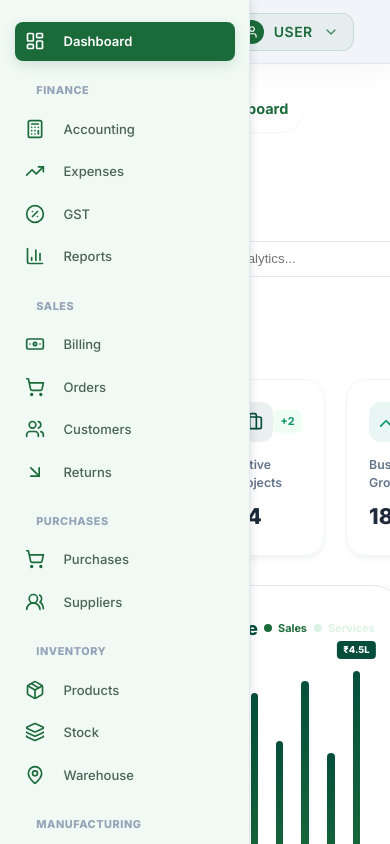
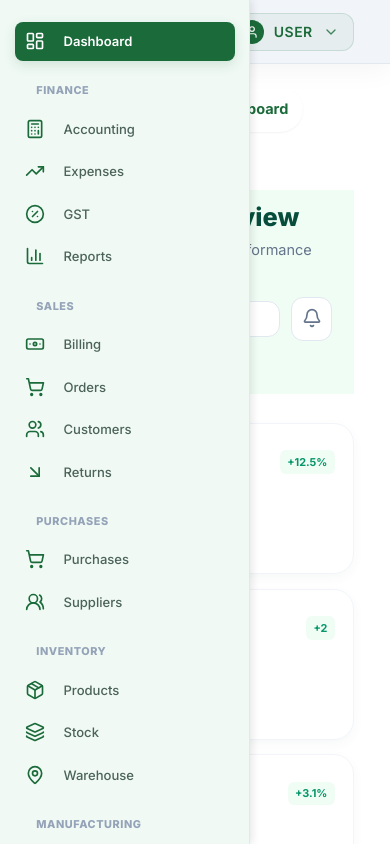
Before and after one commit to betasoftnet-png/CLIKS-BUS-FE, a React (Vite) app: page /business/dashboard in a window 390 px wide. Built offline with nearby package versions, Linux system fonts and the light colour scheme; no server answers; sample sign-in values are in the browser's storage.

Commit message:
refactor: decouple business dashboard UI styling into CSS classes for improved maintainability

```diff
--- a/src/App.css
+++ b/src/App.css
@@ -2154,3 +2154,215 @@ div[style*="background-color: '#F0F9F4'"] {
     background: #ffffff !important;
     background-color: #ffffff !important;
 }
+
+/* ============================================================
+   Production Responsive Dashboard Styles
+   ============================================================ */
+
+.dashboard-header {
+    display: flex;
+    justify-content: space-between;
+    align-items: center;
+    margin-bottom: 2rem;
+    gap: 1.5rem;
+}
+
+.dashboard-header-title h1 {
+    font-size: 1.75rem;
+    font-weight: 800;
+    color: #064E3B;
+    margin-bottom: 0.25rem;
+}
+
+.dashboard-header-title p {
+    color: #64748B;
+}
+
+.dashboard-header-actions {
+    display: flex;
+    align-items: center;
+    gap: 1rem;
+}
+
+.dashboard-search-wrapper {
+    position: relative;
+}
+
+.dashboard-search-input {
+    padding: 0.65rem 1rem 0.65rem 2.5rem;
+    border-radius: 12px;
+    border: 1px solid #E2E8F0;
+    outline: none;
+    width: 260px;
+    background: white;
+    transition: all 0.2s ease;
+}
+
+.dashboard-search-input:focus {
+    border-color: #1B6B3A;
+    box-shadow: 0 0 0 3px rgba(27, 107, 58, 0.1);
+}
+
+.dashboard-stats-grid {
+    display: grid;
+    grid-template-columns: repeat(4, 1fr);
+    gap: 1.5rem;
+    margin-bottom: 2rem;
+}
+
+.dashboard-stat-card {
+    background: white;
+    padding: 1.5rem;
+    border-radius: 20px;
+    border: 1px solid #F1F5F9;
+    box-shadow: 0 4px 12px rgba(6, 78, 59, 0.04);
+    transition: all 0.2s ease;
+}
+
+.dashboard-stat-card:hover {
+    transform: translateY(-2px);
+    box-shadow: 0 8px 24px rgba(6, 78, 59, 0.08);
+    border-color: #1B6B3A40;
+}
+
+.dashboard-main-col {
+    display: flex;
+    flex-direction: column;
+    gap: 1.5rem;
+}
+
+.dashboard-chart-card {
+    background: white;
+    padding: 2rem;
+    border-radius: 32px;
+    border: 1px solid #E2E8F0;
+    box-shadow: 0 4px 12px rgba(6, 78, 59, 0.02);
+}
+
+.dashboard-chart-header {
+    display: flex;
+    justify-content: space-between;
+    align-items: center;
+    margin-bottom: 2rem;
+    gap: 1rem;
+}
+
+.dashboard-chart-bars-container {
+    height: 240px;
+    display: flex;
+    align-items: flex-end;
+    gap: 1.25rem;
+    padding: 0 1rem;
+    overflow-x: auto;
+}
+
+.inventory-health-grid {
+    display: grid;
+    grid-template-columns: repeat(3, 1fr);
+    gap: 1.5rem;
+}
+
+.dashboard-goal-card {
+    background: linear-gradient(135deg, #1B6B3A 0%, #064E3B 100%);
+    padding: 2rem;
+    border-radius: 32px;
+    color: white;
+    position: relative;
+    overflow: hidden;
+    box-shadow: 0 20px 25px -5px rgba(27, 107, 58, 0.2);
+    transition: all 0.3s ease;
+}
+
+.dashboard-goal-card:hover {
+    transform: translateY(-4px);
+    box-shadow: 0 24px 35px -5px rgba(27, 107, 58, 0.3);
+}
+
+.dashboard-ops-card {
+    background: white;
+    padding: 2rem;
+    border-radius: 32px;
+    border: 1px solid #E2E8F0;
+    box-shadow: 0 4px 12px rgba(6, 78, 59, 0.02);
+}
+
+.breadcrumbs-container {
+    padding: 0 2rem;
+    padding-top: 1.5rem;
+    flex-shrink: 0;
+}
+
+@media (max-width: 1024px) {
+    .dashboard-stats-grid {
+        grid-template-columns: repeat(2, 1fr);
+    }
+}
+
+@media (max-width: 768px) {
+    .dashboard-header {
+        flex-direction: column;
+        align-items: flex-start;
+        gap: 1rem;
+    }
+
+    .dashboard-header-actions {
+        width: 100%;
+        justify-content: flex-start;
+        flex-wrap: wrap;
+        gap: 0.75rem;
+    }
+
+    .dashboard-search-wrapper {
+        flex: 1;
+        min-width: 200px;
+    }
+
+    .dashboard-search-input {
+        width: 100%;
+    }
+
+    .inventory-health-grid {
+        grid-template-columns: 1fr;
+        gap: 1rem;
+    }
+}
+
+@media (max-width: 640px) {
+    .dashboard-stats-grid {
+        grid-template-columns: 1fr;
+        gap: 1rem;
+    }
+
+    .dashboard-stat-card {
+        padding: 1.25rem;
+    }
+
+    .dashboard-chart-card {
+        padding: 1.25rem;
+    }
+
+    .dashboard-chart-header {
+        flex-direction: column;
+        align-items: flex-start;
+        gap: 0.5rem;
+        margin-bottom: 1.5rem;
+    }
+
+    .dashboard-chart-bars-container {
+        gap: 0.5rem;
+        padding: 0;
+    }
+
+    .dashboard-goal-card {
+        padding: 1.5rem;
+    }
+
+    .dashboard-ops-card {
+        padding: 1.5rem;
+    }
+
+    .breadcrumbs-container {
+        padding: 0 1rem;
+        padding-top: 1rem;
+    }
+}
--- a/src/pages/BusinessDashboard.jsx
+++ b/src/pages/BusinessDashboard.jsx
@@ -27,20 +27,20 @@ const BusinessDashboard = () => {
     ];
 
     return (
-        <div style={{ padding: '2rem', background: '#ffffff', minHeight: '100vh' }}>
+        <div className="premium-container" style={{ minHeight: '100vh' }}>
             {/* Header */}
-            <div style={{ display: 'flex', justifyContent: 'space-between', alignItems: 'center', marginBottom: '2rem' }}>
-                <div>
-                    <h1 style={{ fontSize: '1.75rem', fontWeight: '800', color: '#064E3B', marginBottom: '0.25rem' }}>Business Overview</h1>
-                    <p style={{ color: '#64748B' }}>Monitor your enterprise performance and operations.</p>
+            <div className="dashboard-header">
+                <div className="dashboard-header-title">
+                    <h1>Business Overview</h1>
+                    <p>Monitor your enterprise performance and operations.</p>
                 </div>
-                <div style={{ display: 'flex', gap: '1rem' }}>
-                    <div style={{ position: 'relative' }}>
+                <div className="dashboard-header-actions">
+                    <div className="dashboard-search-wrapper">
                         <Search size={18} style={{ position: 'absolute', left: '12px', top: '50%', transform: 'translateY(-50%)', color: '#94A3B8' }} />
                         <input
                             type="text"
                             placeholder="Search analytics..."
-                            style={{ padding: '0.65rem 1rem 0.65rem 2.5rem', borderRadius: '12px', border: '1px solid #E2E8F0', outline: 'none', width: '260px' }}
+                            className="dashboard-search-input"
                         />
                     </div>
                     <button style={{ padding: '0.65rem', borderRadius: '12px', border: '1px solid #E2E8F0', background: 'white', color: '#64748B' }}>
@@ -53,9 +53,9 @@ const BusinessDashboard = () => {
             </div>
 
             {/* Stats Grid */}
-            <div style={{ display: 'grid', gridTemplateColumns: 'repeat(4, 1fr)', gap: '1.5rem', marginBottom: '2rem' }}>
+            <div className="dashboard-stats-grid">
                 {stats.map((stat, idx) => (
-                    <div key={idx} style={{ background: 'white', padding: '1.5rem', borderRadius: '20px', border: '1px solid #F1F5F9', boxShadow: '0 4px 6px -1px rgba(0,0,0,0.05)' }}>
+                    <div key={idx} className="dashboard-stat-card">
                         <div style={{ display: 'flex', justifyContent: 'space-between', alignItems: 'center', marginBottom: '1rem' }}>
                             <div style={{ width: '40px', height: '40px', borderRadius: '12px', background: `${stat.color}15`, display: 'flex', alignItems: 'center', justifyContent: 'center', color: stat.color }}>
                                 <stat.icon size={20} />
@@ -69,11 +69,11 @@ const BusinessDashboard = () => {
             </div>
 
             {/* Charts & Activity */}
-            <div style={{ display: 'grid', gridTemplateColumns: '2fr 1fr', gap: '1.5rem' }}>
-                <div style={{ display: 'flex', flexDirection: 'column', gap: '1.5rem' }}>
+            <div className="content-grid">
+                <div className="dashboard-main-col">
                     {/* Revenue Chart */}
-                    <div style={{ background: 'white', padding: '2rem', borderRadius: '32px', border: '1px solid #E2E8F0', boxShadow: '0 4px 6px -1px rgba(0,0,0,0.02)' }}>
-                        <div style={{ display: 'flex', justifyContent: 'space-between', alignItems: 'center', marginBottom: '2rem' }}>
+                    <div className="dashboard-chart-card">
+                        <div className="dashboard-chart-header">
                             <h2 style={{ fontSize: '1.25rem', fontWeight: '800', color: '#064E3B' }}>Revenue Performance</h2>
                             <div style={{ display: 'flex', gap: '0.5rem' }}>
                                 <span style={{ display: 'flex', alignItems: 'center', gap: '0.4rem', fontSize: '0.75rem', fontWeight: '700', color: '#1B6B3A' }}>
@@ -84,7 +84,7 @@ const BusinessDashboard = () => {
                                 </span>
                             </div>
                         </div>
-                        <div style={{ height: '240px', display: 'flex', alignItems: 'flex-end', gap: '1.25rem', padding: '0 1rem' }}>
+                        <div className="dashboard-chart-bars-container">
                             {[45, 65, 40, 85, 55, 95, 75, 80, 60, 85, 55, 100].map((h, i) => (
                                 <div key={i} style={{ flex: 1, position: 'relative', display: 'flex', flexDirection: 'column', justifyContent: 'flex-end', height: '100%' }}>
                                     <div style={{ height: `${h}%`, width: '100%', background: 'linear-gradient(to top, #1B6B3A, #064E3B)', borderRadius: '8px 8px 4px 4px', position: 'relative' }}>
@@ -99,9 +99,9 @@ const BusinessDashboard = () => {
                     </div>
 
                     {/* Inventory Health */}
-                    <div style={{ background: 'white', padding: '2rem', borderRadius: '32px', border: '1px solid #E2E8F0', boxShadow: '0 4px 6px -1px rgba(0,0,0,0.02)' }}>
+                    <div className="dashboard-chart-card">
                         <h2 style={{ fontSize: '1.25rem', fontWeight: '800', color: '#064E3B', marginBottom: '1.5rem' }}>Inventory Health</h2>
-                        <div style={{ display: 'grid', gridTemplateColumns: 'repeat(3, 1fr)', gap: '1.5rem' }}>
+                        <div className="inventory-health-grid">
                             {[
                                 { label: 'Fast Moving', count: 142, color: '#1B6B3A', pct: 65 },
                                 { label: 'Slow Moving', count: 48, color: '#F59E0B', pct: 22 },
@@ -121,7 +121,7 @@ const BusinessDashboard = () => {
 
                 {/* Side Widgets */}
                 <div style={{ display: 'flex', flexDirection: 'column', gap: '1.5rem' }}>
-                    <div style={{ background: 'linear-gradient(135deg, #1B6B3A 0%, #064E3B 100%)', padding: '2rem', borderRadius: '32px', color: 'white', position: 'relative', overflow: 'hidden', boxShadow: '0 20px 25px -5px rgba(27, 107, 58, 0.2)' }}>
+                    <div className="dashboard-goal-card">
                         <div style={{ position: 'relative', zIndex: 1 }}>
                             <div style={{ width: '40px', height: '40px', borderRadius: '12px', background: 'rgba(255,255,255,0.2)', display: 'flex', alignItems: 'center', justifyContent: 'center', marginBottom: '1.5rem' }}>
                                 <Target size={20} />
@@ -135,7 +135,7 @@ const BusinessDashboard = () => {
                         </div>
                     </div>
 
-                    <div style={{ background: 'white', padding: '2rem', borderRadius: '32px', border: '1px solid #E2E8F0', boxShadow: '0 4px 6px -1px rgba(0,0,0,0.02)' }}>
+                    <div className="dashboard-ops-card">
                         <div style={{ display: 'flex', justifyContent: 'space-between', alignItems: 'center', marginBottom: '1.5rem' }}>
                             <h3 style={{ fontSize: '1.1rem', fontWeight: '800', color: '#1E293B' }}>Recent Ops</h3>
                             <Clock size={18} color="#94A3B8" />
```
